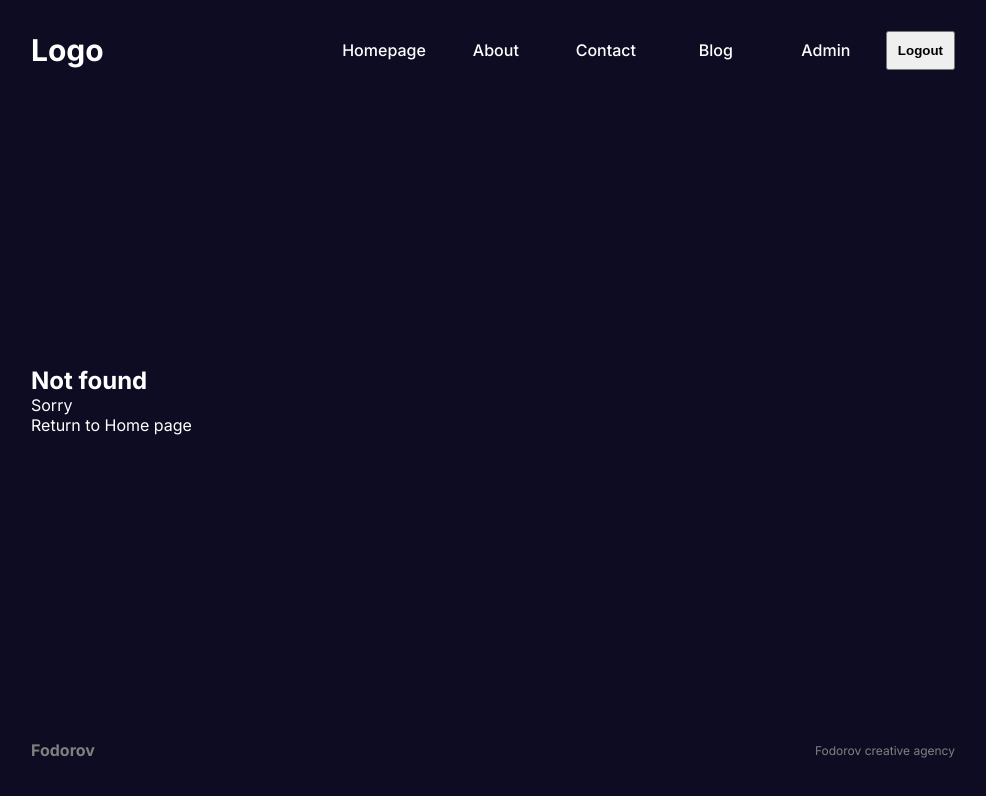
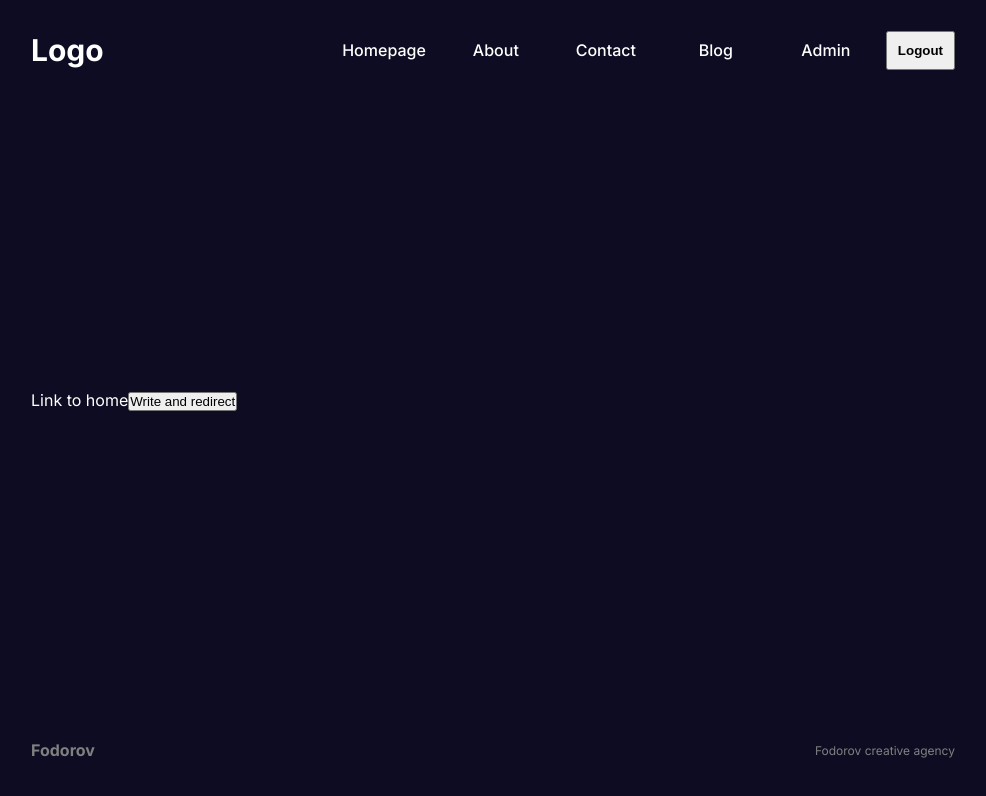
Before and after one commit to Zhenkaaf/next14blogMongo, a Next.js app: page /navigationtest in a window 1280 px wide. Before the commit this address had no page. Shown: the top 796 px of the page, without its empty margins (147-1133 px from the left). Built offline with nearby package versions, Linux system fonts and the light colour scheme.

Commit message:
linkPrefetch-useRouterParamsPathName-NavigationUseClient

```diff
--- a/src/app/contact/page.jsx
+++ b/src/app/contact/page.jsx
@@ -21,7 +21,7 @@
         />
       </div>
       <div className={s.formContainer}>
-        <HydrationTestNoSSR />
+        {/*  <HydrationTestNoSSR /> */}
         <form
           action=""
           className={s.form}
--- /dev/null
+++ b/src/app/navigationtest/page.jsx
@@ -0,0 +1,36 @@
+"use client";
+import Link from "next/link";
+import { usePathname, useRouter, useSearchParams } from "next/navigation";
+
+const NavigationTestPage = () => {
+  const router = useRouter();
+  const pathName = usePathname();
+  console.log("pathName", pathName);
+  const searchParams = useSearchParams();
+  console.log("searchParams", searchParams);
+  const q = searchParams.get("q");
+  console.log("q", q);
+
+  const handleClick = () => {
+    console.log("clicked");
+    router.push("/");
+    //router.replace("/"); //without history
+    //router.refresh()
+    //router.back()
+    //router.forward()
+  };
+
+  return (
+    <div>
+      <Link
+        href="/"
+        prefetch={false}
+      >
+        Link to home
+      </Link>
+      <button onClick={handleClick}>Write and redirect</button>
+    </div>
+  );
+};
+
+export default NavigationTestPage;
```
